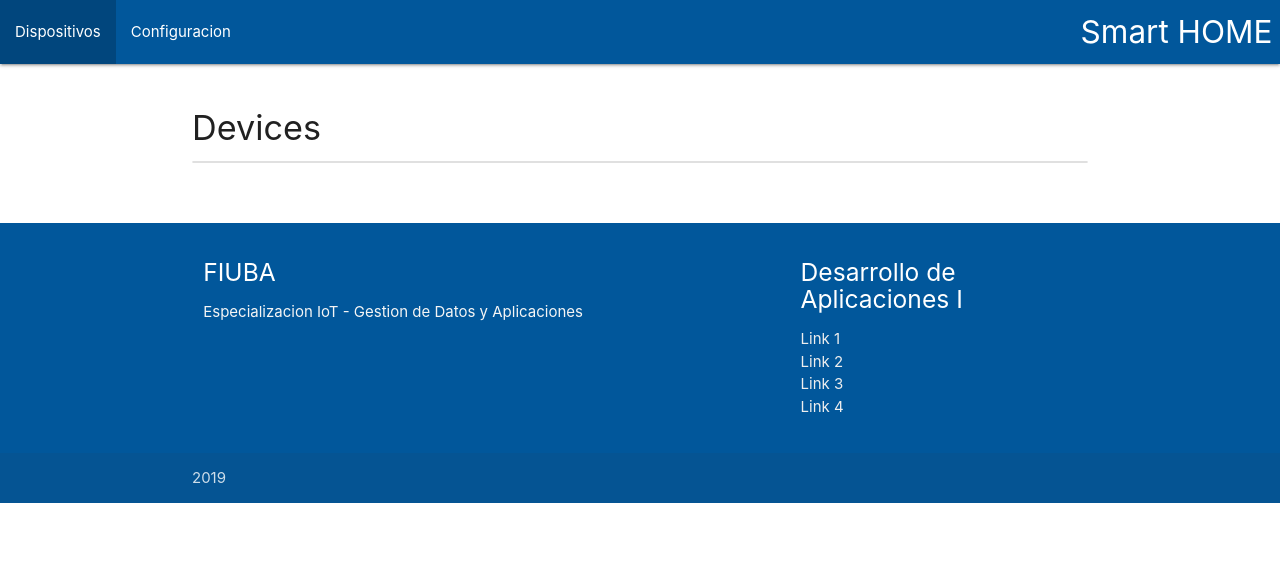
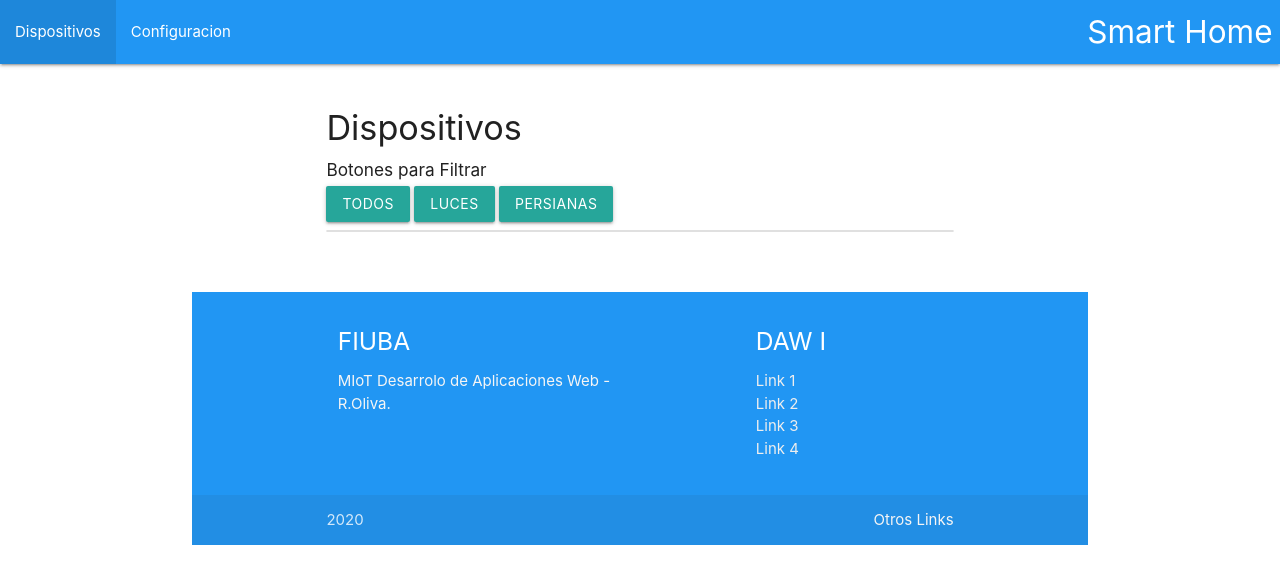
Before and after one commit to rafaeloliva/daw_tp_final, a plain HTML site: page index.html in a window 1280 px wide. Drawn offline with Linux system fonts and the light colour scheme; no server answers.

Commit message:
Traemos index.html de repoSandbox EjsClase con Botones nuevos incluidos

```diff
--- a/index.html
+++ b/index.html
@@ -1,6 +1,9 @@
 <!DOCTYPE html>
   <html>
     <head>
+    <meta http-equiv="Content-Type" content="text/html; charset=UTF-8"/>
+    <meta name="viewport" content="width=device-width, initial-scale=1, maximum-scale=1.0"/>
+    <title>TP Final DAW RO 2020</title>
         <!--Import Google Icon Font-->
       <link href="https://fonts.googleapis.com/icon?family=Material+Icons" rel="stylesheet">
       <!--Import materialize.css-->
@@ -12,38 +15,46 @@
 
     <body>
 
-			<nav class="light-blue darken-4">
-				<div class="nav-wrapper">
-					<a href="#"  class="brand-logo right">Smart HOME</a>
+          <nav>
+            <div class="nav-wrapper blue">
+              <a href="#" class="brand-logo right">Smart Home</a>
               <ul id="nav-mobile" class="left hide-on-med-and-down">
-					<li class="active"><a href="#">Dispositivos</a></li>
-					<li><a href="#">Configuracion</a></li>
+                <li><a href="sass.html">Dispositivos</a></li>
+                <li><a href="badges.html">Configuracion</a></li>
+                <!-- <li><a href="collapsible.html">JavaScript</a></li> -->
               </ul>
             </div>
           </nav>
 
-
+          <!-- 10.5.20 Aqui agregamos el container, restringe a 70% del ancho -->
+          <div class="container">
+            <!-- Nuevos Botones TPFinal para filtrado, removemos lista fija de dispositivos -->
             <div class="container">
               <br/>
-				<h4>Devices</h4>
-
+              <h4>Dispositivos</h4>
+              <h6>Botones para Filtrar</h6>
+              <div>
+                  <a id="bTodos" class="waves-effect btn">TODOS</a>
+                  <a id="bLuces" class="waves-effect btn">LUCES</a>
+                  <a id="bPersianas" class="waves-effect btn">PERSIANAS</a>
+              </div>
               <ul class="collection" id='devicesList'>
               </ul>
 
               <br/>
               <br/>
+
           </div>
 
-
-			<footer class="page-footer light-blue darken-4">
+          <footer class="page-footer blue">
             <div class="container">
               <div class="row">
                 <div class="col l6 s12">
                   <h5 class="white-text">FIUBA</h5>
-										<p class="grey-text text-lighten-4">Especializacion IoT - Gestion de Datos y Aplicaciones</p>
+                  <p class="grey-text text-lighten-4">MIoT Desarrolo de Aplicaciones Web - R.Oliva.</p>
                 </div>
                 <div class="col l4 offset-l2 s12">
-										<h5 class="white-text">Desarrollo de Aplicaciones I</h5>
+                  <h5 class="white-text">DAW I</h5>
                   <ul>
                     <li><a class="grey-text text-lighten-3" href="#!">Link 1</a></li>
                     <li><a class="grey-text text-lighten-3" href="#!">Link 2</a></li>
@@ -55,19 +66,17 @@
             </div>
             <div class="footer-copyright">
               <div class="container">
-									2019
-								<!-- <a class="grey-text text-lighten-4 right" href="#!">More Links</a> -->
+               2020
+              <a class="grey-text text-lighten-4 right" href="#!">Otros Links</a>
               </div>
             </div>
           </footer>
 
-
       <!--JavaScript at end of body for optimized loading-->
       <script type="text/javascript" src="js/materialize.min.js"></script>
+      <!--Se agregan archivos compilados por Typescript y alojados en /js, en Ej4/4.2 User.ts y MyFramework.ts-->
+      <script type="text/javascript" src="js/User.js"></script>
       <script type="text/javascript" src="js/main.js"></script>
       <script type="text/javascript" src="js/MyFramework.js"></script>
-
     </body>
-
-
   </html>
```
Lines whose indentation alone changed are shown as unchanged.
